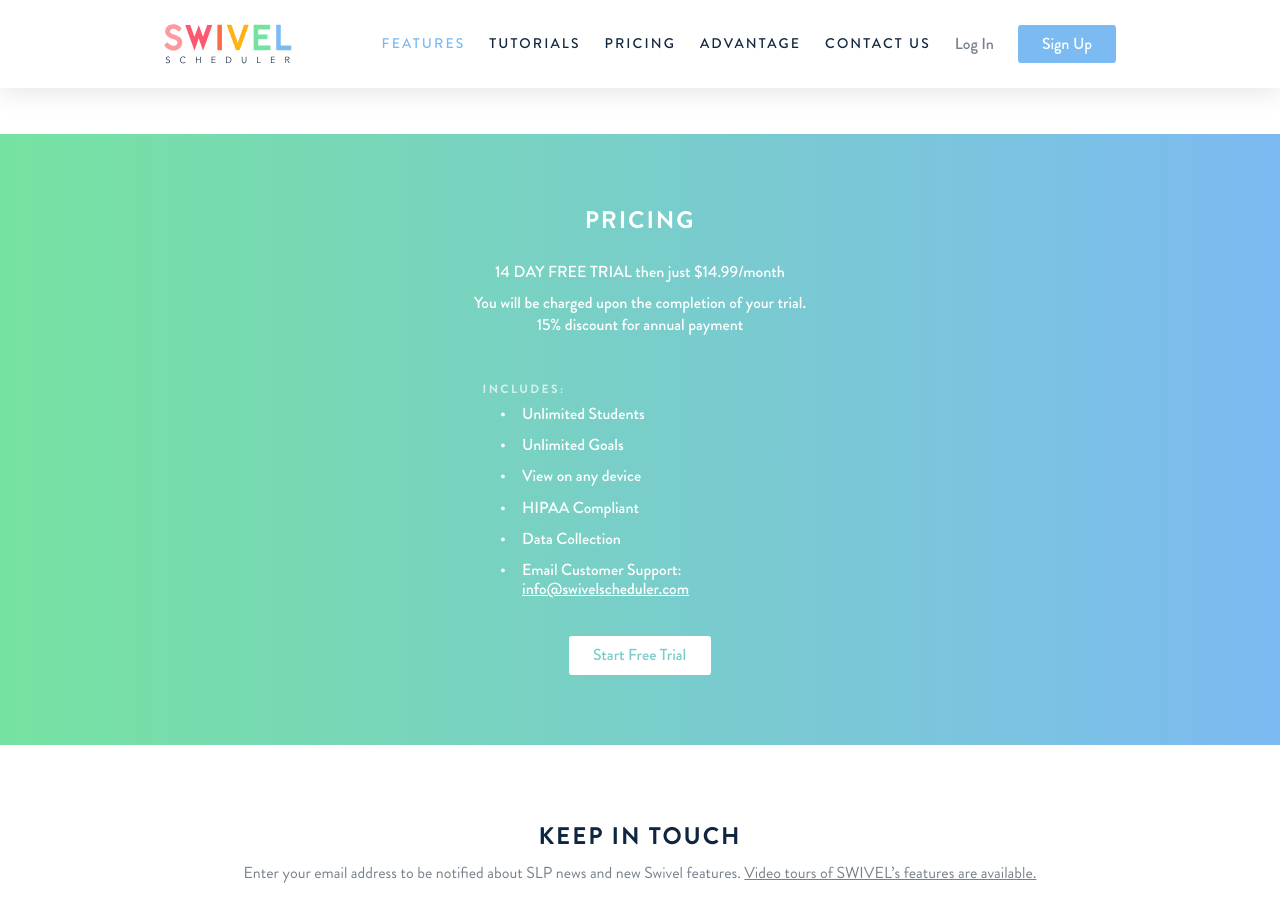
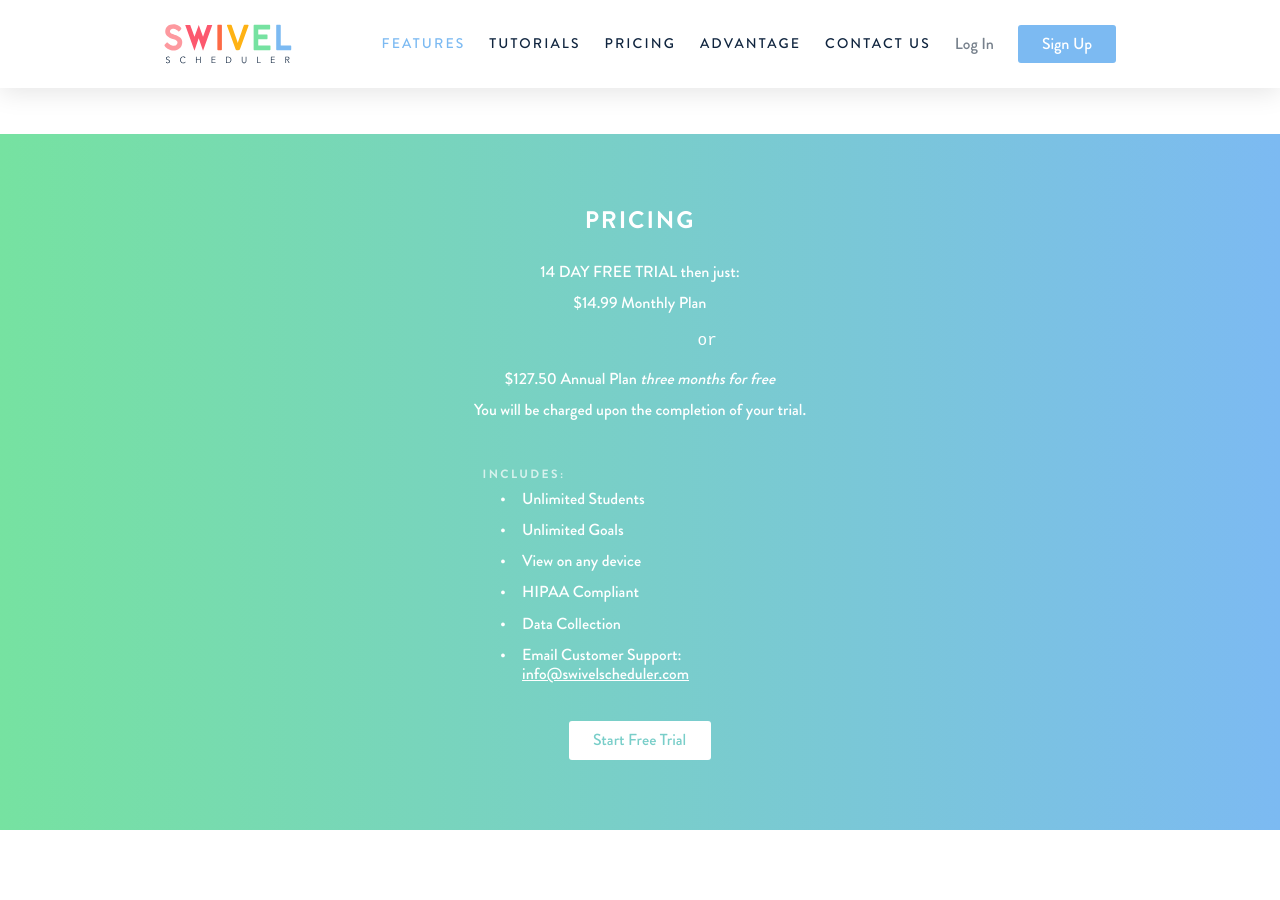
Before and after one commit to swivelscheduler/swivelscheduler.com, a Jekyll site: the page built from index.md, in a window 1280 px wide and 900 px high, scrolled down 1325 px. Built offline with Jekyll 4.4.1, drawn with Linux system fonts in a browser that asks for light colours.

Commit message:
Updated Index

```diff
--- a/index.md
+++ b/index.md
@@ -29,9 +29,9 @@ features_slider:
     your students'' target goals weeks in advance for quick and easy planning. Digital
     data collection makes tracking progress and writing reports a breeze!  '
 pricing_heading: Pricing
-pricing_subtitle: 14 DAY FREE TRIAL then just $14.99/month
-pricing_header_text: "You will be charged upon the completion of your trial.  \n15%
-  discount for annual payment"
+pricing_subtitle: "14 DAY FREE TRIAL then just:\n\n $14.99 Monthly Plan \n\n                  or\n\n
+  $127.50  Annual Plan \n*three months for free*\n"
+pricing_header_text: "You will be charged upon the completion of your trial.  \n"
 pricing_body_header: 'Includes:'
 pricing_body_list:
 - Unlimited Students
```
